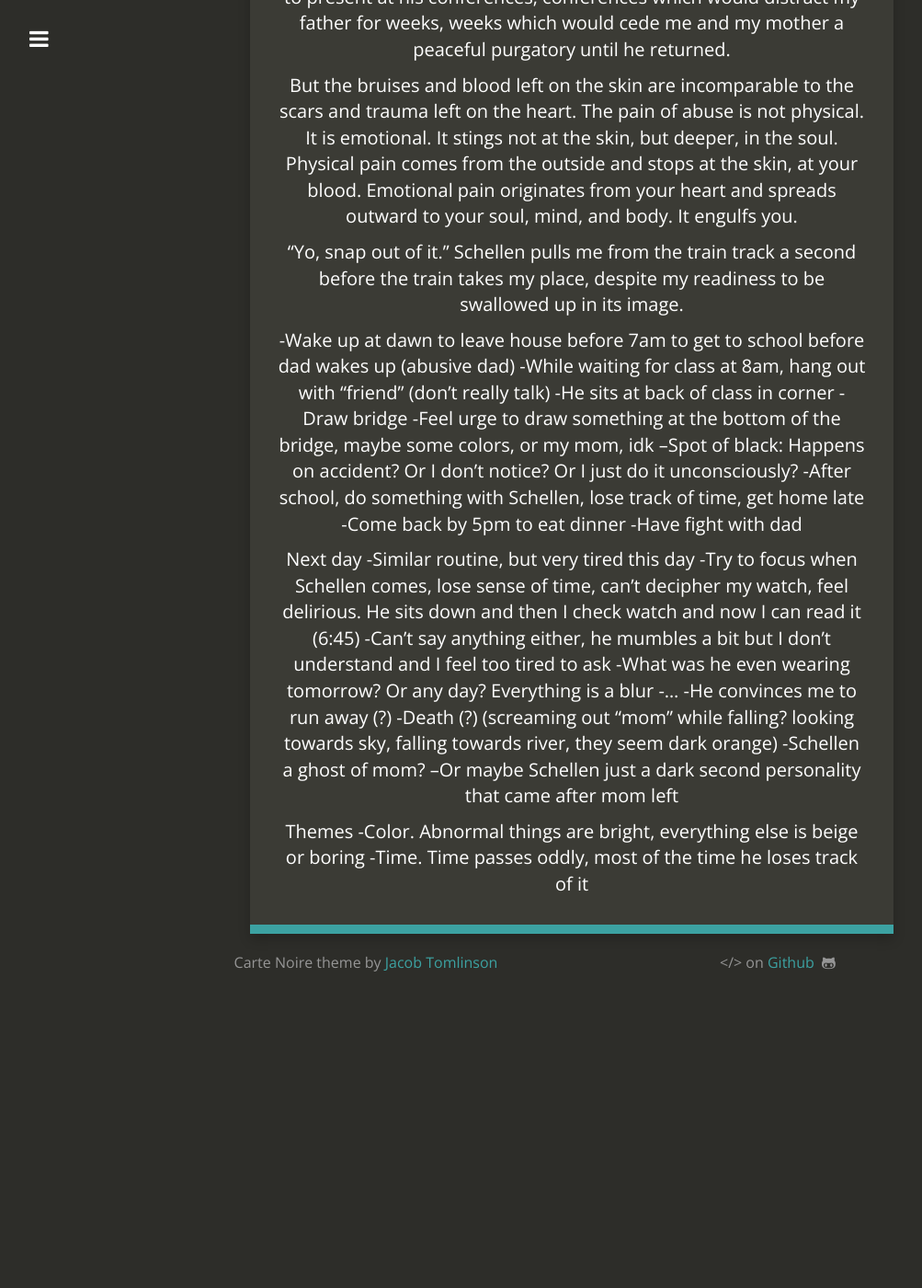
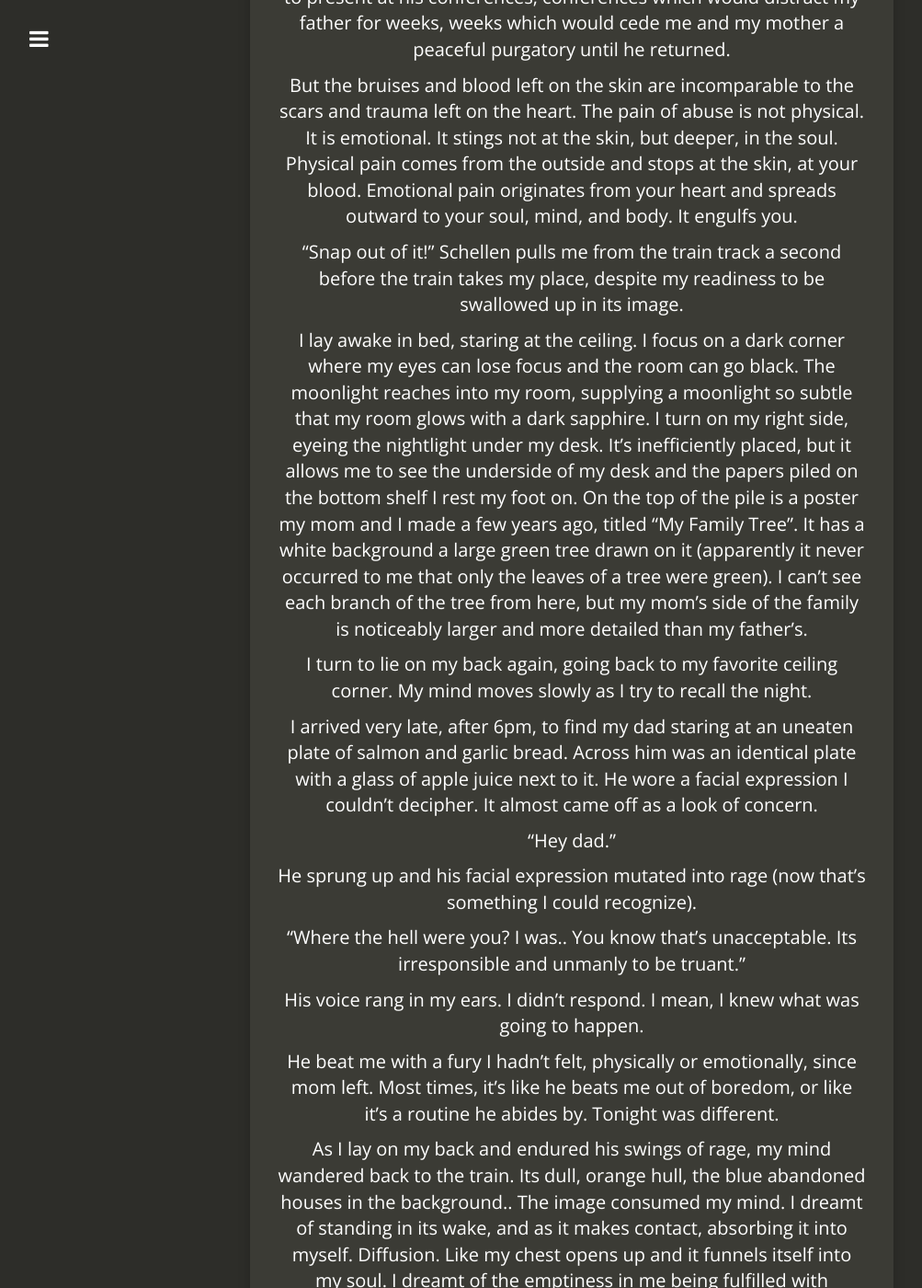
Before and after one commit to jacobtomlinson/carte-noire, a Jekyll site: the page built from drafts/untitled.md, in a window 1280 px wide and 1400 px high, scrolled down 7742 px. Shown: the whole window at 92% size, without its empty margins (18-1021 px from the left). Built offline with Jekyll 4.4.1, drawn with Linux system fonts in a browser that asks for light colours; nearby versions of some CDN libraries; our own code applies the rules of GitHub Pages for plain Markdown files; before the commit the page ends 8820 px from its top, so only the background shows below that; some of the changed text lies outside the part shown.

Commit message:
Add fight and night trance, short story.

```diff
--- a/drafts/untitled.md
+++ b/drafts/untitled.md
@@ -74,9 +74,29 @@ I've felt pain. Every week, almost every other day, I feel pain. I feel the stin
 
 But the bruises and blood left on the skin are incomparable to the scars and trauma left on the heart. The pain of abuse is not physical. It is emotional. It stings not at the skin, but deeper, in the soul. Physical pain comes from the outside and stops at the skin, at your blood. Emotional pain originates from your heart and spreads outward to your soul, mind, and body. It engulfs you.
 
-"Yo, snap out of it." Schellen pulls me from the train track a second before the train takes my place, despite my readiness to be swallowed up in its image.
+"Snap out of it!" Schellen pulls me from the train track a second before the train takes my place, despite my readiness to be swallowed up in its image.
 
+I lay awake in bed, staring at the ceiling. I focus on a dark corner where my eyes can lose focus and the room can go black. The moonlight reaches into my room, supplying a moonlight so subtle that my room glows with a dark sapphire. I turn on my right side, eyeing the nightlight under my desk. It's inefficiently placed, but it allows me to see the underside of my desk and the papers piled on the bottom shelf I rest my foot on. On the top of the pile is a poster my mom and I made a few years ago, titled "My Family Tree". It has a white background a large green tree drawn on it (apparently it never occurred to me that only the leaves of a tree were green). I can't see each branch of the tree from here, but my mom's side of the family is noticeably larger and more detailed than my father's.
 
+I turn to lie on my back again, going back to my favorite ceiling corner. My mind moves slowly as I try to recall the night.
+
+I arrived very late, after 6pm, to find my dad staring at an uneaten plate of salmon and garlic bread. Across him was an identical plate with a glass of apple juice next to it. He wore a facial expression I couldn't decipher. It almost came off as a look of concern.
+
+"Hey dad."
+
+He sprung up and his facial expression mutated into rage (now that's something I could recognize).
+
+"Where the hell were you? I was.. You know that's unacceptable. Its irresponsible and unmanly to be truant."
+
+His voice rang in my ears. I didn't respond. I mean, I knew what was going to happen.
+
+He beat me with a fury I hadn't felt, physically or emotionally, since mom left. Most times, it's like he beats me out of boredom, or like it's a routine he abides by. Tonight was different.
+
+As I lay on my back and endured his swings of rage, my mind wandered back to the train. Its dull, orange hull, the blue abandoned houses in the background.. The image consumed my mind. I dreamt of standing in its wake, and as it makes contact, absorbing it into myself. Diffusion. Like my chest opens up and it funnels itself into my soul. I dreamt of the emptiness in me being fulfilled with urgency. I dreamt of romance, of rancor, of nirvana and of death.
+
+My phone vibrates again. It's 6am, but I'm not asleep. Or at least I feel no more conscious than I did before my alarm rang. I'm still staring at that corner, my mind moving even slower now. I don't remember falling asleep that night. All I remember is staring at the corner as the dark blue moonlight of my room evolved into a bright orange sunlight. I could have been asleep, but I don't feel like I woke up.
+
+It's just another day.
 
 
 -Wake up at dawn to leave house before 7am to get to school before dad wakes up (abusive dad)
```
